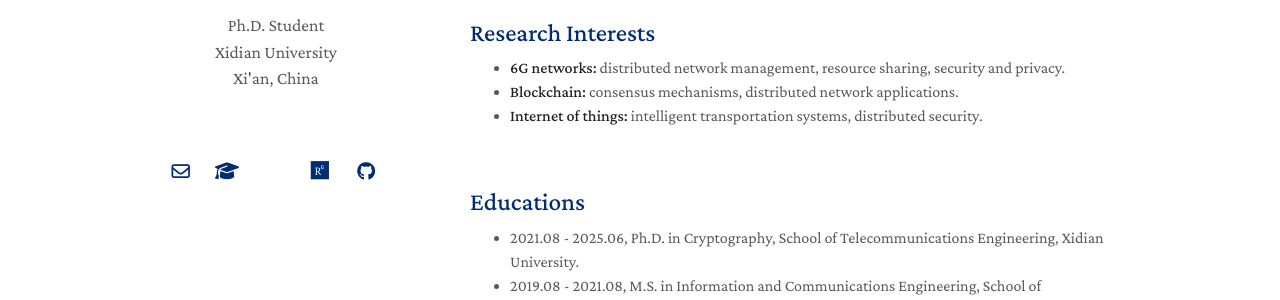
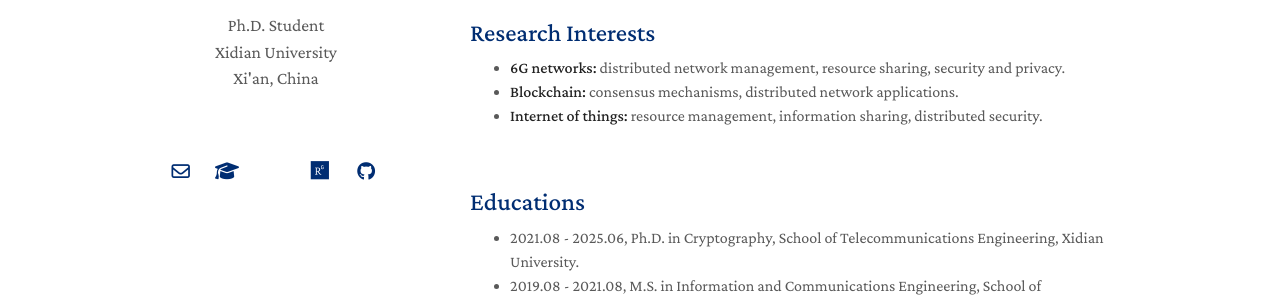
Before and after one commit to QuinYim/quinyim.github.io, a Jekyll site: the page built from index.md, in a window 1280 px wide and 900 px high. Shown: the part 278-578 px from the top of the window. Built offline with Jekyll 4.4.1, drawn with Linux system fonts in a browser that asks for light colours; a style sheet for code colours, icons or effects is not loaded.

Commit message:
Update index.md

```diff
--- a/index.md
+++ b/index.md
@@ -11,7 +11,7 @@ I am a Ph.D. student in the School of Telecommunications Engineering at [Xidian
 
 - **6G networks:** distributed network management, resource sharing, security and privacy.
 - **Blockchain:** consensus mechanisms, distributed network applications.
-- **Internet of things:** intelligent transportation systems, distributed security.
+- **Internet of things:** resource management, information sharing, distributed security.
 
 <h2 style="margin: 60px 0px 10px;">Educations</h2>
 
```
